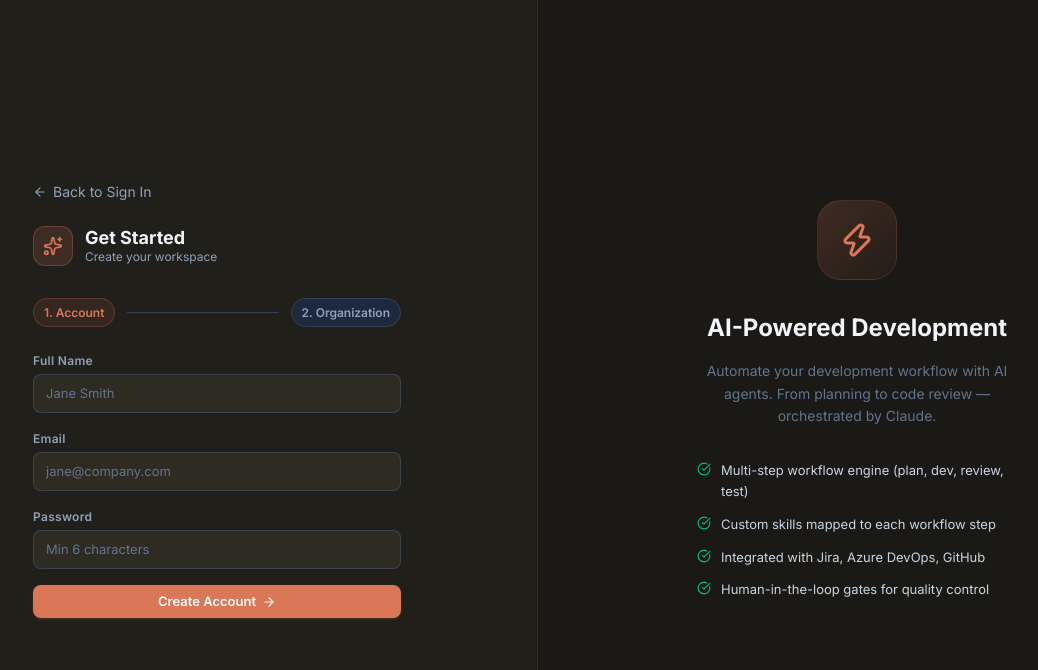
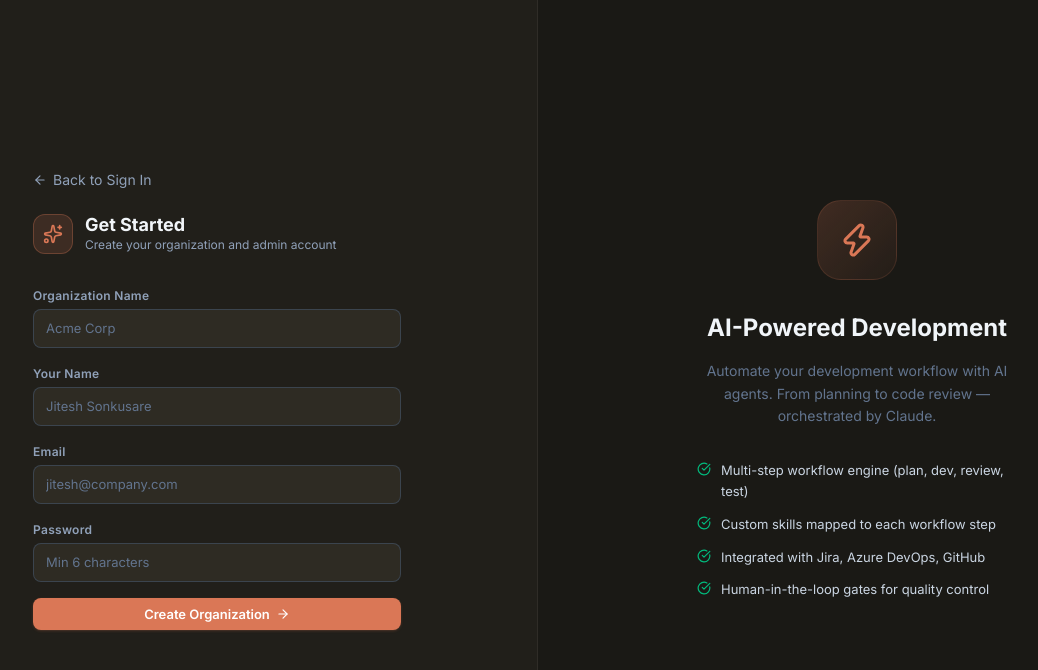
Before and after one commit to JiteshSonkusare/ai-dev-agent, a React (Vite) app in the folder frontend/: page / in a window 1280 px wide. Both pictures are taken after typing "Sample", "Sample" into the empty fields and a click on the button "Create Organization". Shown: the top 670 px of the page, without its empty margins (103-1141 px from the left). Built offline with nearby package versions, Linux system fonts and the light colour scheme.

Commit message:
fix: add org name to registration, update branding to AI DevAgent, single-step onboarding

```diff
--- a/frontend/src/api/client.ts
+++ b/frontend/src/api/client.ts
@@ -376,8 +376,8 @@ export const api = {
   login: (email: string, password: string) =>
     http.post<AuthResponse>('/auth/login', { email, password }).then(r => r.data),
 
-  register: (email: string, password: string, name: string) =>
-    http.post<AuthResponse>('/auth/register', { email, password, name }).then(r => r.data),
+  register: (email: string, password: string, name: string, org_name: string) =>
+    http.post<AuthResponse>('/auth/register', { email, password, name, org_name }).then(r => r.data),
 
   // User profile
   getMe: () =>
--- a/frontend/src/context/AuthContext.tsx
+++ b/frontend/src/context/AuthContext.tsx
@@ -15,7 +15,7 @@ interface AuthContextValue {
   token: string
   loading: boolean
   login: (email: string, password: string) => Promise<void>
-  register: (email: string, password: string, name: string) => Promise<AuthResponse>
+  register: (email: string, password: string, name: string, orgName: string) => Promise<AuthResponse>
   logout: () => void
   refreshUser: () => Promise<void>
 }
@@ -88,10 +88,10 @@ export function AuthProvider({ children }: { children: ReactNode }) {
     }
   }
 
-  async function register(email: string, password: string, name: string) {
+  async function register(email: string, password: string, name: string, orgName: string) {
     setLoading(true)
     try {
-      const resp = await api.register(email, password, name)
+      const resp = await api.register(email, password, name, orgName)
       persist(resp)
       return resp
     } finally {
--- a/frontend/src/pages/LoginPage.tsx
+++ b/frontend/src/pages/LoginPage.tsx
@@ -1,126 +1,64 @@
 import { useState } from 'react'
 import { Zap, ArrowRight, CheckCircle, Users, AlertCircle, Sparkles, ArrowLeft } from 'lucide-react'
 import { useAuth } from '../context/AuthContext'
-import { api } from '../api/client'
 import { Button, Input, Label } from '../components/ui'
 
-// ── Onboarding (Register + Create Org → auto-creates default project) ────────
-
-type OnboardStep = 'register' | 'create_org' | 'done'
+// ── Onboarding (Register + Create Org in one step) ─────────────────────────
 
 function OnboardingPanel({ onBack }: { onBack: () => void }) {
   const { register } = useAuth()
-  const [step, setStep] = useState<OnboardStep>('register')
 
   const [regName, setRegName] = useState('')
   const [regEmail, setRegEmail] = useState('')
   const [regPassword, setRegPassword] = useState('')
+  const [orgName, setOrgName] = useState('')
   const [regError, setRegError] = useState('')
   const [registering, setRegistering] = useState(false)
-
-  const [orgName, setOrgName] = useState('')
-  const [orgSlug, setOrgSlug] = useState('')
-  const [orgError, setOrgError] = useState('')
-  const [creatingOrg, setCreatingOrg] = useState(false)
-
-  function handleOrgNameChange(name: string) {
-    setOrgName(name)
-    setOrgSlug(name.toLowerCase().replace(/[^a-z0-9]+/g, '-').replace(/^-|-$/g, ''))
-  }
+  const [done, setDone] = useState(false)
 
   async function handleRegister() {
-    if (!regName.trim() || !regEmail.trim() || !regPassword.trim()) {
+    if (!regName.trim() || !regEmail.trim() || !regPassword.trim() || !orgName.trim()) {
       setRegError('All fields are required'); return
     }
+    if (regPassword.length < 6) { setRegError('Password must be at least 6 characters'); return }
     setRegistering(true); setRegError('')
     try {
-      await register(regEmail.trim(), regPassword, regName.trim())
-      setStep('create_org')
+      await register(regEmail.trim(), regPassword, regName.trim(), orgName.trim())
+      setDone(true)
     } catch (e: any) {
       setRegError(e.response?.data?.detail || 'Registration failed')
     } finally { setRegistering(false) }
   }
 
-  async function handleCreateOrg() {
-    if (!orgName.trim()) { setOrgError('Organization name is required'); return }
-    setCreatingOrg(true); setOrgError('')
-    try {
-      const org = await api.createOrg(orgName.trim(), orgSlug.trim())
-      // Store org + default project
-      localStorage.setItem('cc_org_id', org.id)
-      if (org.default_project_id) {
-        localStorage.setItem('cc_project_id', org.default_project_id)
-      }
-      setStep('done')
-    } catch (e: any) {
-      setOrgError(e.response?.data?.detail || 'Failed to create organization')
-    } finally { setCreatingOrg(false) }
-  }
-
   return (
     <div className="flex flex-col justify-center h-full px-10 max-w-md mx-auto w-full">
-      {/* Back button */}
-      <button
-        onClick={onBack}
-        className="flex items-center gap-1.5 text-sm text-slate-400 hover:text-slate-600 dark:hover:text-slate-200 mb-6 transition-colors"
-      >
+      <button onClick={onBack}
+        className="flex items-center gap-1.5 text-sm text-slate-400 hover:text-slate-600 dark:hover:text-slate-200 mb-6 transition-colors">
         <ArrowLeft size={14} /> Back to Sign In
       </button>
 
-      {/* Header */}
       <div className="flex items-center gap-3 mb-8">
         <div className="w-10 h-10 rounded-xl bg-[#DA7756]/15 border border-[#DA7756]/30 flex items-center justify-center">
           <Sparkles size={20} className="text-[#DA7756]" />
         </div>
         <div>
           <p className="text-lg font-bold text-slate-900 dark:text-slate-100 leading-tight">Get Started</p>
-          <p className="text-xs text-slate-400">Create your workspace</p>
+          <p className="text-xs text-slate-400">Create your organization and admin account</p>
         </div>
       </div>
 
-      {/* Step indicator */}
-      {step !== 'done' && (
-        <div className="flex items-center gap-3 mb-6">
-          <StepDot active={step === 'register'} done={step === 'create_org'} label="1. Account" />
-          <div className={`flex-1 h-px ${step === 'create_org' ? 'bg-emerald-400' : 'bg-slate-200 dark:bg-slate-700'}`} />
-          <StepDot active={step === 'create_org'} done={false} label="2. Organization" />
-        </div>
-      )}
-
-      {/* Register */}
-      {step === 'register' && (
+      {!done ? (
         <div className="space-y-4">
-          <div><Label>Full Name</Label><Input value={regName} onChange={setRegName} placeholder="Jane Smith" /></div>
-          <div><Label>Email</Label><Input value={regEmail} onChange={setRegEmail} placeholder="jane@company.com" onKeyDown={e => e.key === 'Enter' && handleRegister()} /></div>
-          <div><Label>Password</Label><Input value={regPassword} onChange={setRegPassword} placeholder="Min 6 characters" onKeyDown={e => e.key === 'Enter' && handleRegister()} /></div>
+          <div><Label>Organization Name</Label><Input value={orgName} onChange={setOrgName} placeholder="Acme Corp" /></div>
+          <div><Label>Your Name</Label><Input value={regName} onChange={setRegName} placeholder="Jitesh Sonkusare" /></div>
+          <div><Label>Email</Label><Input value={regEmail} onChange={setRegEmail} placeholder="jitesh@company.com" type="email" /></div>
+          <div><Label>Password</Label><Input value={regPassword} onChange={setRegPassword} type="password" placeholder="Min 6 characters" onKeyDown={e => e.key === 'Enter' && handleRegister()} /></div>
           {regError && <ErrorMsg msg={regError} />}
           <Button onClick={handleRegister} disabled={registering} className="w-full justify-center">
-            {registering ? 'Creating...' : <>Create Account <ArrowRight size={14} /></>}
+            {registering ? 'Creating...' : <>Create Organization <ArrowRight size={14} /></>}
           </Button>
         </div>
-      )}
-
-      {/* Create Org */}
-      {step === 'create_org' && (
-        <div className="space-y-4">
-          <p className="text-sm text-slate-500">
-            Create your organization. A default project will be set up automatically.
-          </p>
-          <div><Label>Organization Name</Label><Input value={orgName} onChange={handleOrgNameChange} placeholder="Acme Corp" onKeyDown={e => e.key === 'Enter' && handleCreateOrg()} /></div>
-          <div>
-            <Label>Slug</Label>
-            <Input value={orgSlug} onChange={setOrgSlug} placeholder="acme-corp" />
-            <p className="text-xs text-slate-400 mt-1">URL-friendly identifier (auto-generated)</p>
-          </div>
-          {orgError && <ErrorMsg msg={orgError} />}
-          <Button onClick={handleCreateOrg} disabled={creatingOrg} className="w-full justify-center">
-            {creatingOrg ? 'Creating...' : <>Create & Continue <ArrowRight size={14} /></>}
-          </Button>
-        </div>
-      )}
-
-      {/* Done */}
-      {step === 'done' && (
+      ) : (
         <div className="text-center space-y-5">
           <div className="w-16 h-16 rounded-2xl bg-emerald-500/10 border border-emerald-500/25 flex items-center justify-center mx-auto">
             <CheckCircle size={32} className="text-emerald-500" />
@@ -128,7 +66,7 @@ function OnboardingPanel({ onBack }: { onBack: () => void }) {
           <div>
             <h3 className="text-xl font-bold text-slate-900 dark:text-slate-100">You're all set!</h3>
             <p className="text-sm text-slate-500 mt-2 max-w-xs mx-auto">
-              Your organization and default project are ready. Next, go to <strong>Settings</strong> to add connections and team members.
+              Your organization <strong>{orgName}</strong> is ready. Go to <strong>Settings</strong> to add GitHub and Claude connections.
             </p>
           </div>
           <Button onClick={() => window.location.reload()} className="w-full justify-center">
@@ -165,7 +103,7 @@ function LoginPanel({ onOnboard }: { onOnboard: () => void }) {
           <Zap size={20} className="text-[#DA7756]" />
         </div>
         <div>
-          <p className="text-lg font-bold text-slate-900 dark:text-slate-100 leading-tight">CC Automation</p>
+          <p className="text-lg font-bold text-slate-900 dark:text-slate-100 leading-tight">AI DevAgent</p>
           <p className="text-xs text-slate-400">Agentic AI Development Platform</p>
         </div>
       </div>
@@ -197,20 +135,6 @@ function LoginPanel({ onOnboard }: { onOnboard: () => void }) {
 }
 
 // ── Shared components ────────────────────────────────────────────────────────
-
-function StepDot({ active, done, label }: { active: boolean; done: boolean; label: string }) {
-  return (
-    <span className={`text-[12px] font-semibold px-2.5 py-1 rounded-full transition-all ${
-      done
-        ? 'bg-emerald-500/10 text-emerald-600 dark:text-emerald-400 border border-emerald-500/25'
-        : active
-        ? 'bg-[#DA7756]/10 text-[#DA7756] border border-[#DA7756]/25'
-        : 'bg-slate-100 dark:bg-slate-800 text-slate-400 border border-slate-200 dark:border-slate-700'
-    }`}>
-      {done ? <><CheckCircle size={10} className="inline mr-1" />{label}</> : label}
-    </span>
-  )
-}
 
 function ErrorMsg({ msg }: { msg: string }) {
   return (
```
